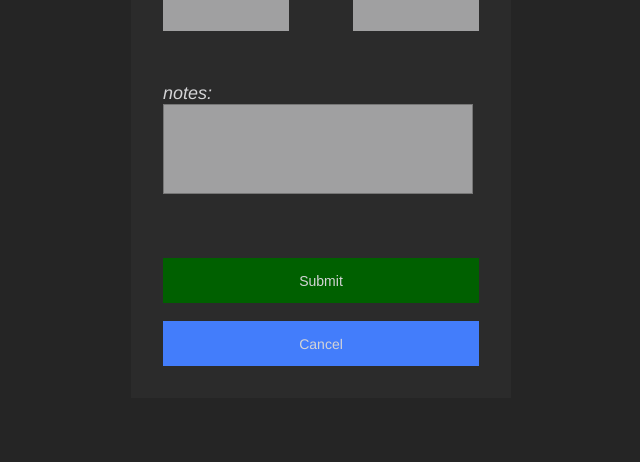
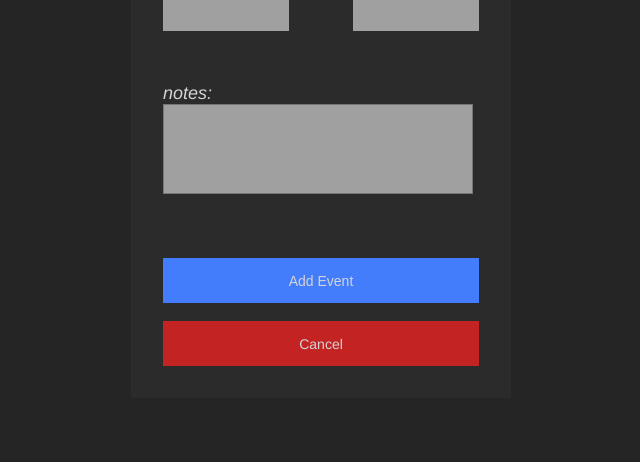
Before and after one commit to agan-k/nycdiver, a Django app: page /event_add/ in a window 1280 px wide. Shown: the part 906-1368 px from the top of the page, without its empty margins (319-959 px from the left). Run offline with Django 4.2, Linux system fonts and the light colour scheme; the visitor is signed in with stand-in values (Sample User, id 1); data that the repository does not hold is empty.

Commit message:
update nav links and event add/update button names

```diff
--- a/templates/components/forms/form_event_add_update.html
+++ b/templates/components/forms/form_event_add_update.html
@@ -92,7 +92,11 @@
       {{field}}
     {% endif %}
   {% endfor %}
-  {% include 'components/buttons/button.html' with type='submit' label='Submit' button_variation='secondary' %}
+  {% if 'event_add' in request.path %}
+    {% include 'components/buttons/button.html' with type='submit' label='Add Event' button_variation='primary' %}
+  {% else %}
+    {% include 'components/buttons/button.html' with type='submit' label='Update Event' button_variation='secondary' %}
+  {% endif %}
   <br><br>
-  {% include 'components/buttons/anchor_button.html' with label='Cancel' button_variation='primary' path_name='event-list-user' %}
+  {% include 'components/buttons/anchor_button.html' with label='Cancel' button_variation='danger' path_name='event-list-user' %}
 </form>
--- a/templates/components/nav/nav.html
+++ b/templates/components/nav/nav.html
@@ -7,8 +7,8 @@
   </div>
   <div class="nav__nav-row">
     <span class="nav__nav-row--name">My Events</span>
-    {% include 'components/nav/nav_link.html' with label='My Listings' num_events=num_user_events url_name='event-list-user' request_path='/my_events/' %}
-    {% include 'components/nav/nav_link.html' with label='Add Listing' url_name='event-add' request_path='/event_add/' %}
+    {% include 'components/nav/nav_link.html' with label='My Events' num_events=num_user_events url_name='event-list-user' request_path='/my_events/' %}
+    {% include 'components/nav/nav_link.html' with label='Add Event' url_name='event-add' request_path='/event_add/' %}
 
     {% if user.is_authenticated %}
       {% include 'components/nav/nav_link.html' with label='Logout' url_name='logout' request_path='users/logout_user' %}
```
